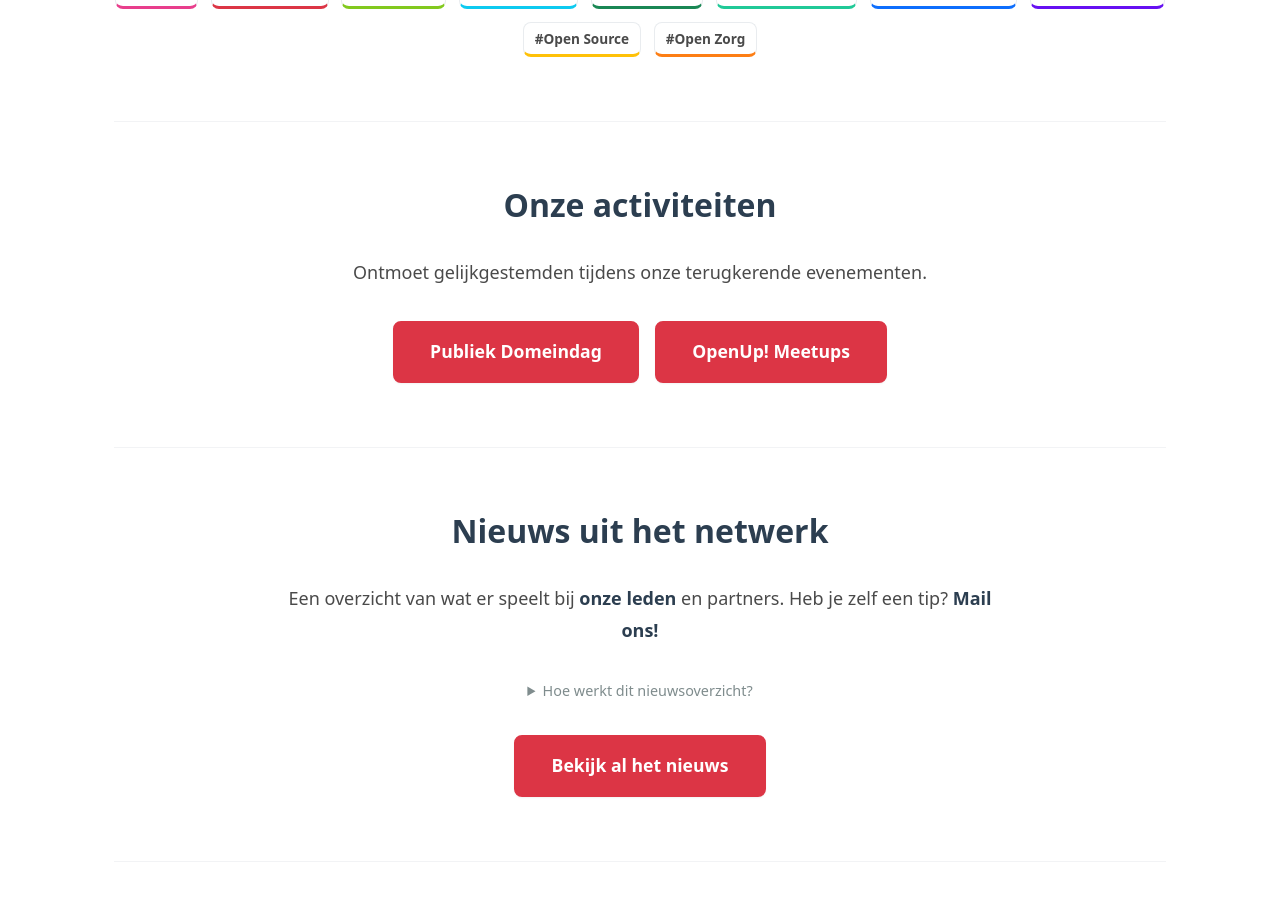
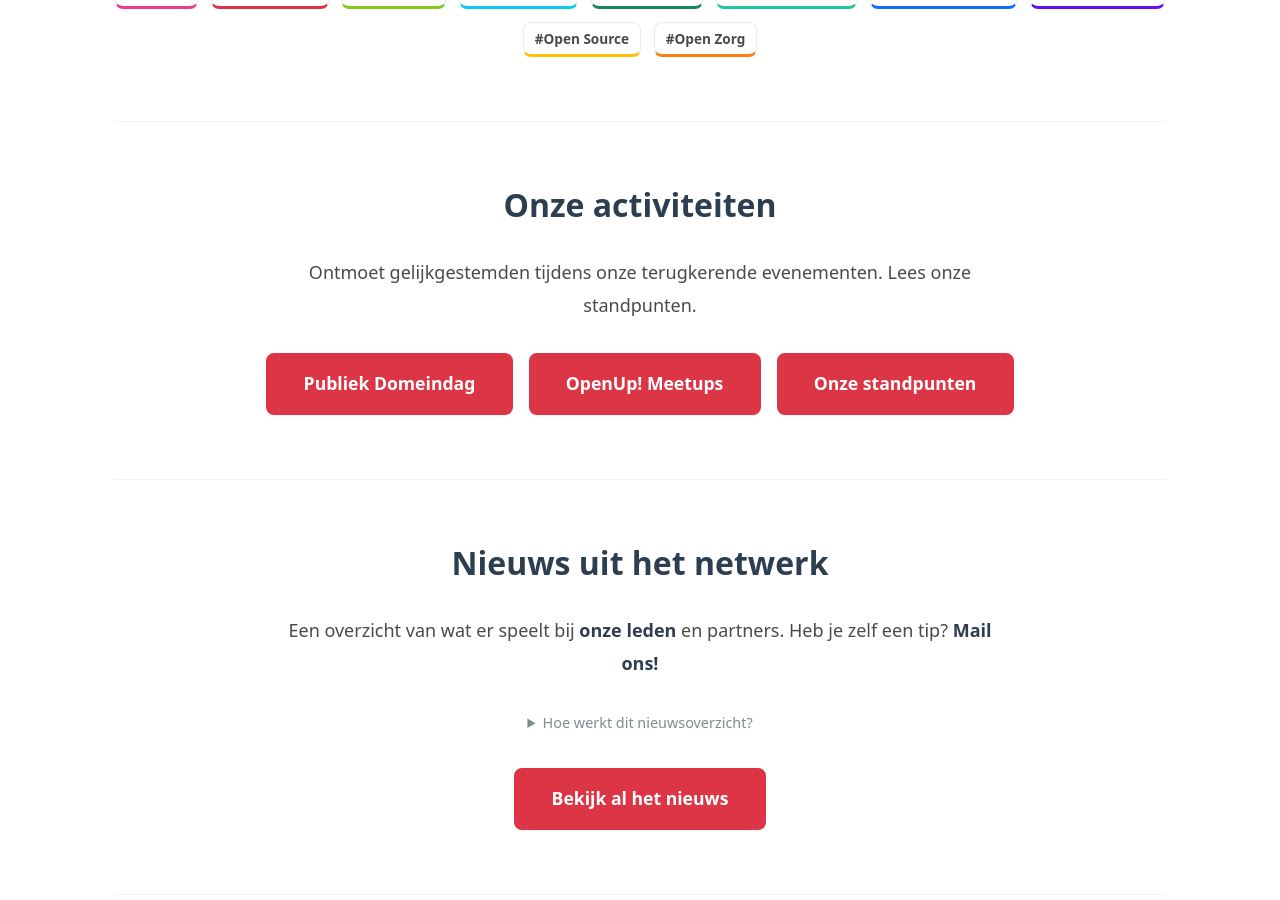
Before and after one commit to opennederland/www.opennederland.nl, a Jekyll site: the page built from index.md, in a window 1280 px wide and 900 px high, scrolled down 1208 px. Built offline with Jekyll 4.4.1, drawn with Linux system fonts in a browser that asks for light colours.

Commit message:
Standpunten gelinkt op home

```diff
--- a/index.md
+++ b/index.md
@@ -45,12 +45,13 @@
     <h2>Onze activiteiten</h2>
 
     <p class="content-body container-narrow mb-md">
-        Ontmoet gelijkgestemden tijdens onze terugkerende evenementen.
+        Ontmoet gelijkgestemden tijdens onze terugkerende evenementen. Lees onze standpunten.
     </p>
 
     <div class="d-flex justify-center flex-wrap gap-md">
         <a href="{{ "publiek-domeindag/" | relative_url }}" class="main-item">Publiek Domeindag</a>
         <a href="{{ "/openup/" | relative_url }}" class="main-item">OpenUp! Meetups</a>
+        <a href="{{ "/standpunten/" | relative_url }}" class="main-item">Onze standpunten</a>
     </div>
 </div>
 
```
Also changed, not shown: pages/standpunten.md (+1 -1 lines).
